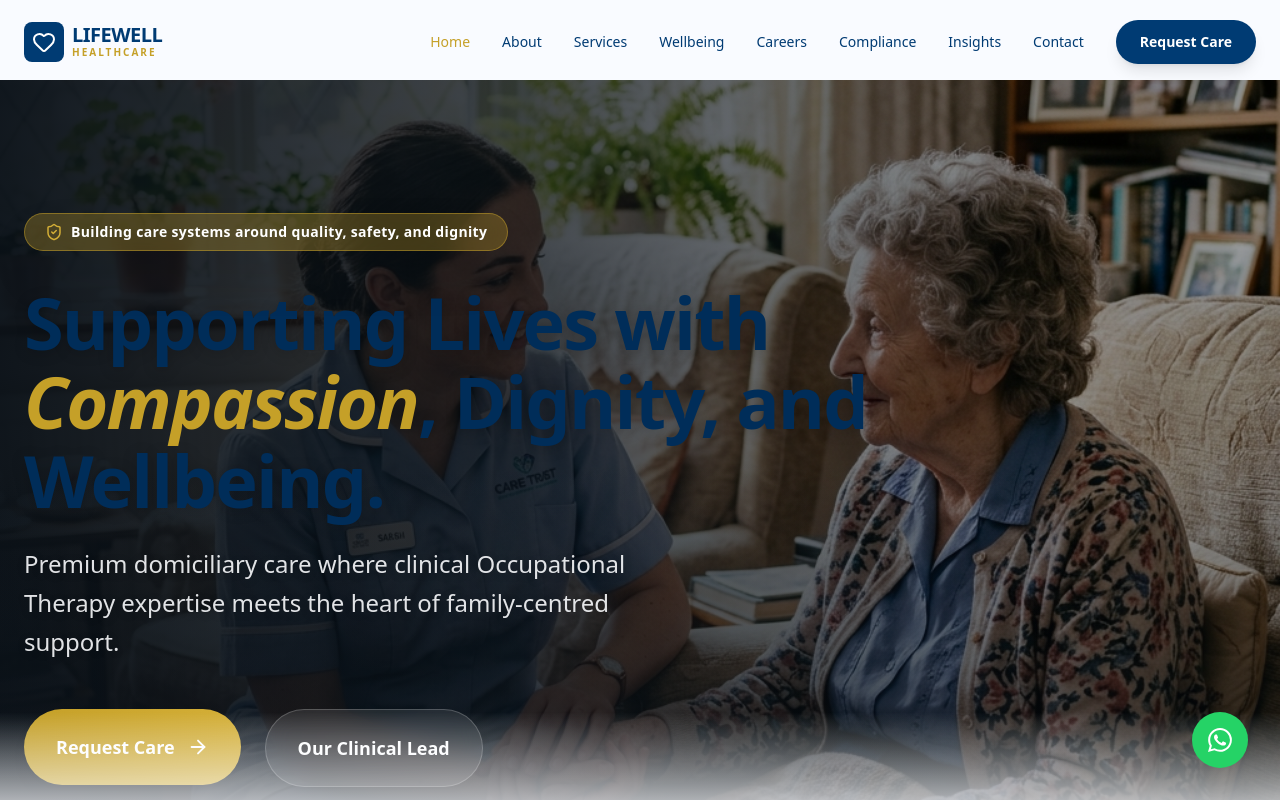
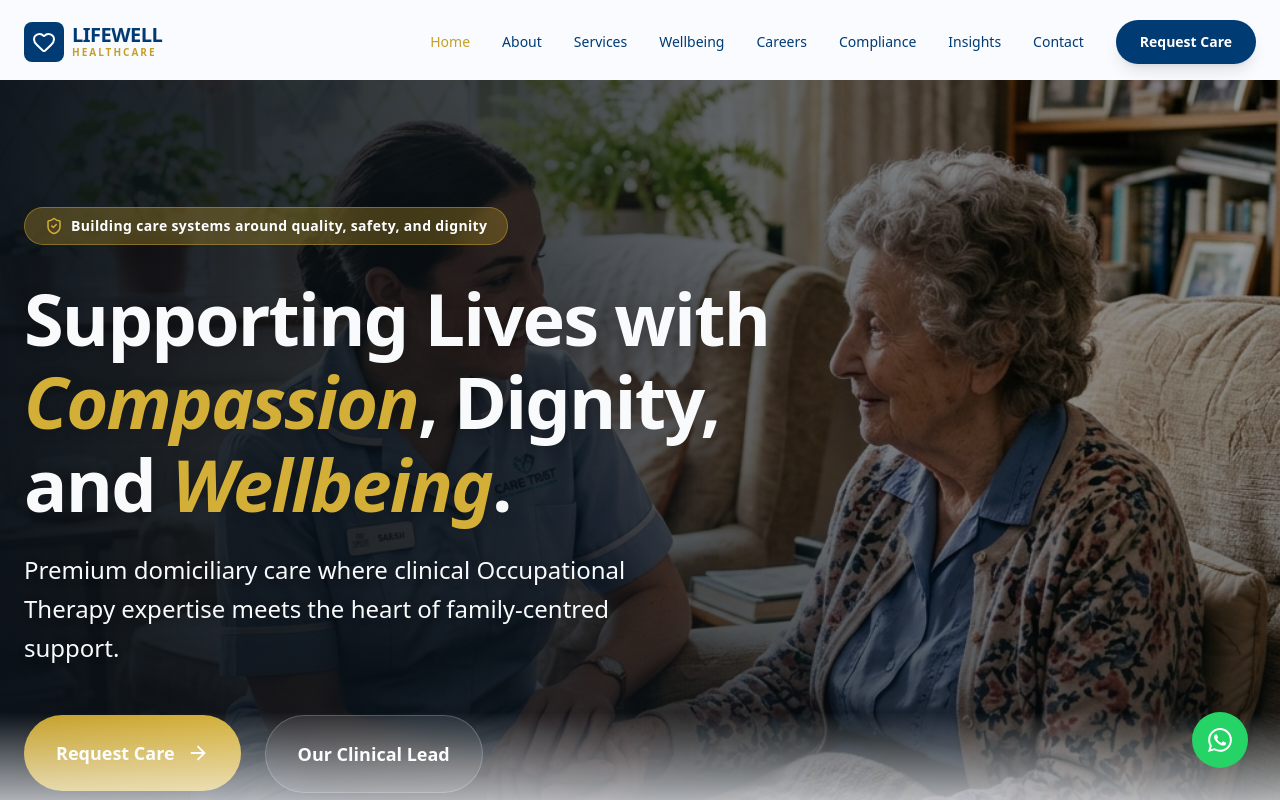
Before and after one commit to osofocarl-web/lifewell-healthcare, a Next.js app: page / in a window 1280 px wide. Shown: the top 800 px of the page. Built offline with nearby package versions, Linux system fonts and the light colour scheme.

Commit message:
fix: src/app/page.tsx

```diff
--- a/src/app/page.tsx
+++ b/src/app/page.tsx
@@ -60,11 +60,13 @@ export default function HomePage() {
               <span className="tracking-wide">Building care systems around quality, safety, and dignity</span>
             </div>
 
-            <h1 className="text-5xl md:text-7xl lg:text-[4.5rem] font-outfit text-[#F8FAFC] mb-6 leading-[1.1] tracking-tight [text-shadow:_0_2px_15px_rgba(0,0,0,0.2)]">
-              Supporting Lives with <span className="text-brand-gold font-bold italic [text-shadow:none]">Compassion</span>, Dignity, and Wellbeing.
+            <h1 className="text-5xl md:text-7xl lg:text-[4.5rem] font-outfit mb-6 leading-[1.15] tracking-tight [text-shadow:_0_2px_15px_rgba(0,0,0,0.2)]" style={{ color: '#F8FAFC' }}>
+              Supporting Lives with <br className="hidden md:inline" />
+              <span className="font-black italic" style={{ color: '#D4AF37' }}>Compassion</span>, Dignity, <br className="hidden md:inline" />
+              and <span className="font-black italic" style={{ color: '#D4AF37' }}>Wellbeing</span>.
             </h1>
 
-            <p className="text-xl md:text-2xl text-[#F8FAFC]/90 mb-12 max-w-2xl leading-relaxed font-medium [text-shadow:_0_2px_10px_rgba(0,0,0,0.2)]">
+            <p className="text-xl md:text-2xl mb-12 max-w-2xl leading-relaxed font-medium [text-shadow:_0_2px_10px_rgba(0,0,0,0.2)]" style={{ color: '#F8FAFC' }}>
               Premium domiciliary care where clinical Occupational Therapy expertise meets the heart of family-centred support.
             </p>
 
```
